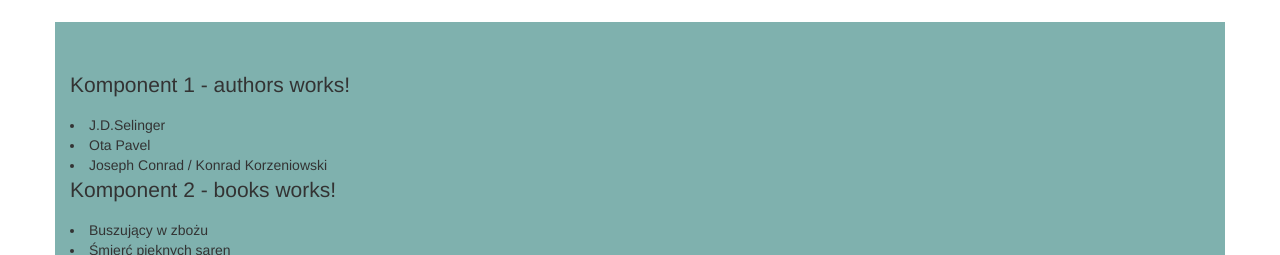
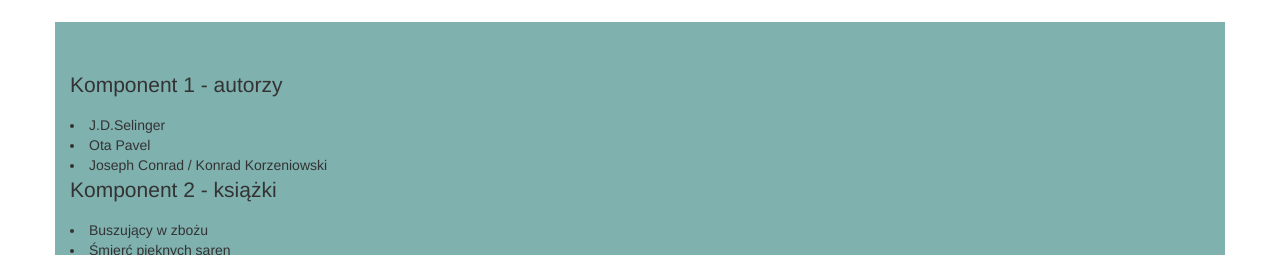
Before and after one commit to RafalM2000/modulesServices, an Angular app: page / in a window 1280 px wide. Shown: the part 256-511 px from the top of the page. Built offline with nearby package versions, Linux system fonts and the light colour scheme.

Commit message:
zmiana miejscami komponentów

```diff
--- a/src/app/library/authors/authors.component.html
+++ b/src/app/library/authors/authors.component.html
@@ -1,4 +1,4 @@
-<p>Komponent 1 - authors works!</p>
+<p>Komponent 1 - autorzy</p>
 <li>J.D.Selinger</li>
 <li>Ota Pavel</li>
 <li>Joseph Conrad / Konrad Korzeniowski</li>
--- a/src/app/library/books/books.component.html
+++ b/src/app/library/books/books.component.html
@@ -1,4 +1,4 @@
-<p>Komponent 2 - books works!</p>
+<p>Komponent 2 - książki</p>
 <li>Buszujący w zbożu</li>
 <li>Śmierć pięknych saren</li>
 <li>Jądro ciemności</li>
```
